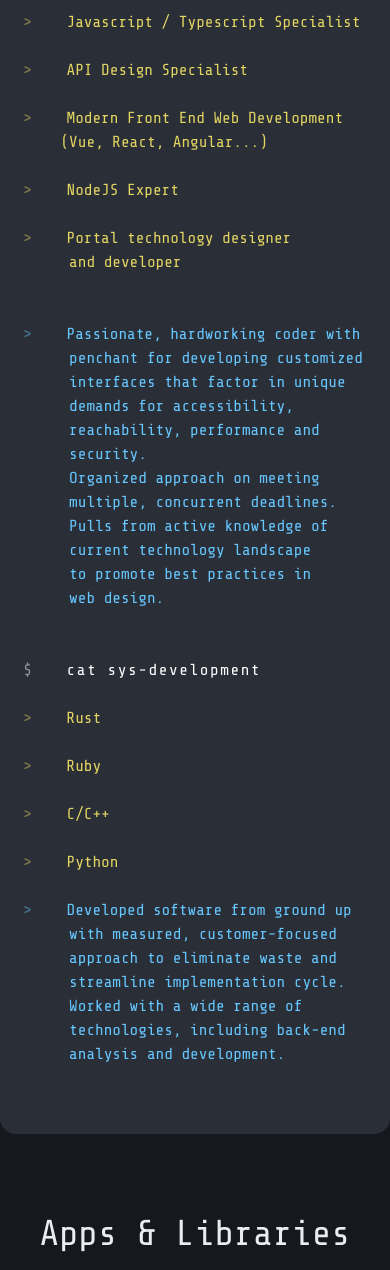
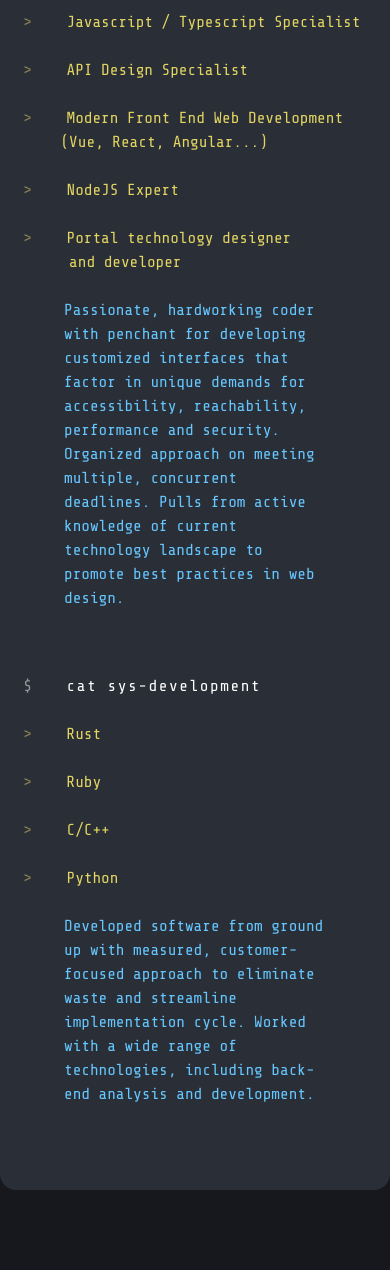
Before and after one commit to sixpounder/showcase, a Vue app: page / in a window 390 px wide. Shown: the part 1146-2416 px from the top of the page. Built offline with nearby package versions, Linux system fonts and the light colour scheme.

Commit message:
Better responsive development section

```diff
--- a/src/components/Development.vue
+++ b/src/components/Development.vue
@@ -31,11 +31,10 @@
             </pre>
             <pre data-prefix=">" class="text-warning">
   <code>Portal technology designer
-        and developer
-  </code>
+        and developer</code>
             </pre>
-            <pre data-prefix=">" class="text-info">
-  <code>Passionate, hardworking coder with
+  <code class="block text-info ml-16 mb-16 pr-16 max-w-4xl">
+        Passionate, hardworking coder with
         penchant for developing customized
         interfaces that factor in unique
         demands for accessibility,
@@ -48,7 +47,7 @@
         to promote best practices in
         web design.
   </code>
-            </pre>
+
           </Delayer>
           <Delayer :ms="3000">
             <pre data-prefix="$">
@@ -75,8 +74,8 @@
             <pre data-prefix=">" class="text-warning">
   <code>Python</code>
             </pre>
-            <pre data-prefix=">" class="text-info">
-  <code>Developed software from ground up
+  <code class="block text-info ml-16 mb-16 pr-16 max-w-4xl">
+        Developed software from ground up
         with measured, customer-focused
         approach to eliminate waste and
         streamline implementation cycle.
@@ -84,7 +83,6 @@
         technologies, including back-end
         analysis and development.
   </code>
-            </pre>
           </Delayer>
           <Delayer :ms="5000">
             <pre data-prefix="$">
@@ -99,15 +97,15 @@
             </pre>
           </Delayer>
           <Delayer :ms="6500">
-            <pre data-prefix=">" class="text-info">
-  <code>Involved in numerous open source
+
+  <code class="block text-info ml-16 mb-16 pr-16 max-w-4xl">
+        Involved in numerous open source
         projects of different kinds,
         including <a href="https://flathub.org/apps/details/com.github.sixpounder.GameOfLife" target="noopener">Game of life simulator</a>,
         system utilities like <a href="https://crates.io/crates/seagul" target="noopener">Seagul</a>
         and free and open writing
         applications like <a href="https://github.com/sixpounder/manuscript" target="noopener">Manuscript</a>
   </code>
-          </pre>
           </Delayer>
         </div>
       </Appearance>
```
